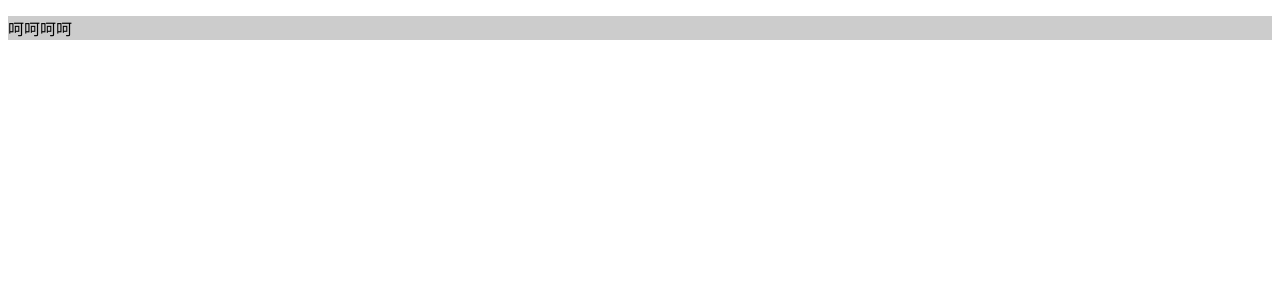
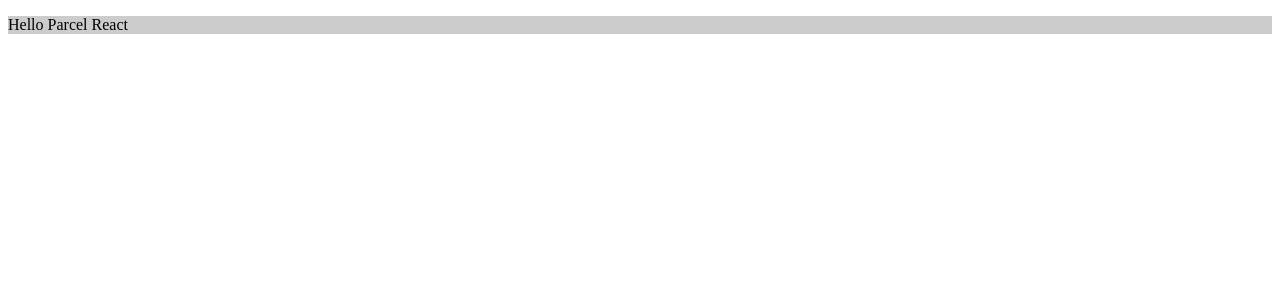
Before and after one commit to rongda/parcel-react-demo, a React (Vite) app: page / in a window 1280 px wide. Shown: the top 300 px of the page. Built offline with nearby package versions, Linux system fonts and the light colour scheme.

Commit message:
新增:规范script目录(api、component)等

```diff
--- /dev/null
+++ b/src/script/component/App.js
@@ -0,0 +1,15 @@
+import React, { Component } from 'react';
+
+class App extends Component {
+	constructor() {
+		super(...arguments);
+		console.log("Hello Parcel React");
+	}
+
+	// methods
+	render() {
+		return (<p>Hello Parcel React</p>);
+	}
+}
+
+export default App
--- a/src/script/index.js
+++ b/src/script/index.js
@@ -1,6 +1,6 @@
 import React from 'react';
 import ReactDOM from 'react-dom';
-import App from './App';
+import App from './component/App';
 
 ReactDOM.render(<App />, document.getElementById('root'));
 
```
Also changed, not shown: 2 other files (tests, documents, lock files or other folders).
